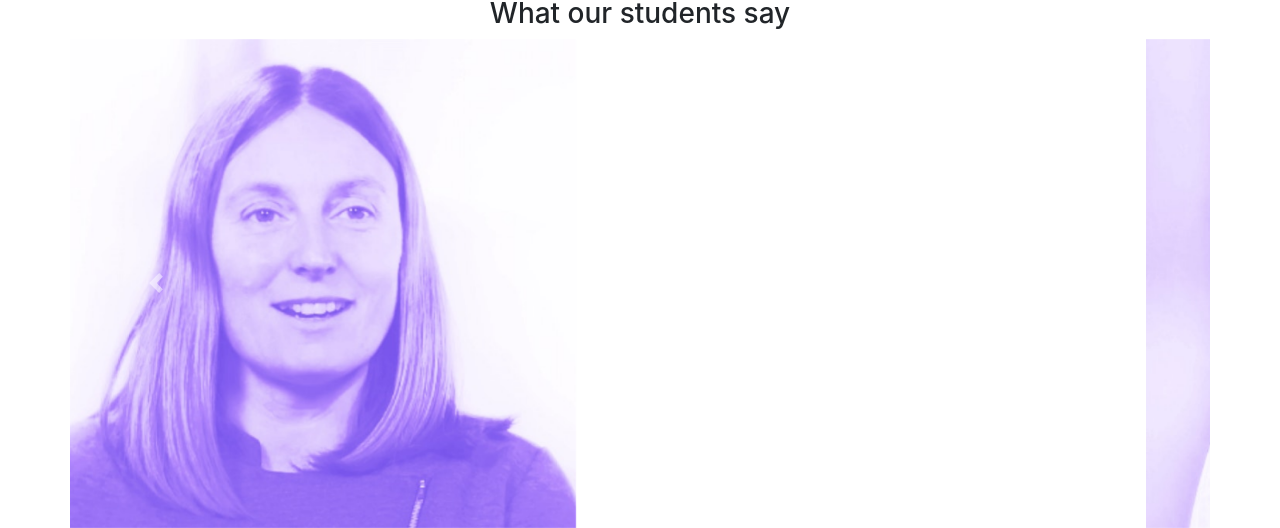
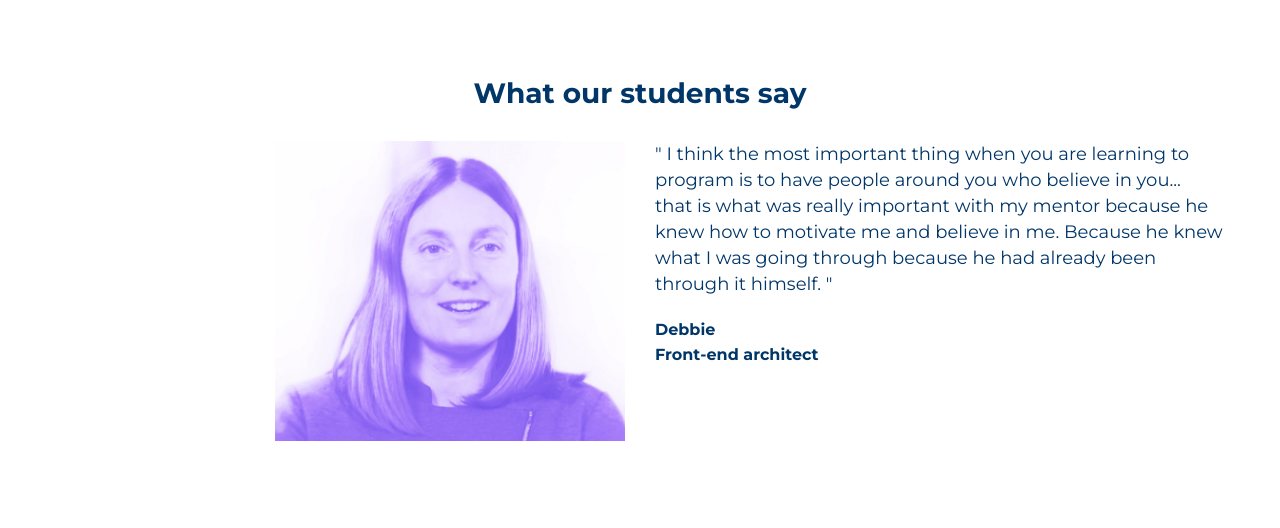
Before and after one commit to kreso66maric/openclassrooms-clone, a plain HTML site: page index.html in a window 1280 px wide. Shown: the part 1302-1830 px from the top of the page. After the commit the page ends 1743 px from the top, so only its background shows below. Drawn offline with nearby package versions, Linux system fonts and the light colour scheme.

Commit message:
Again, one more commit

```diff
--- a/index.html
+++ b/index.html
@@ -109,37 +109,22 @@
 
 <!-- Section three -->
 
-<div class="container">
+<div class="container-fluid section-three">
 	<div class="row">
 		<div class="col-lg-12">
 			<h3 class="text-center">What our students say</h3>
 		</div>
 
-<!-- Carousel starts -->
-<div id="carouselExampleIndicators" class="carousel slide" data-ride="carousel">
-  <ol class="carousel-indicators">
-    <li data-target="#carouselExampleIndicators" data-slide-to="0" class="active"></li>
-    <li data-target="#carouselExampleIndicators" data-slide-to="1"></li>
-  </ol>
-  <div class="carousel-inner" role="listbox">
-    <div class="carousel-item active">
-			<img class="d-block w-50" src="img/debbie.jpeg" data-src="holder.js/900x400?theme=social" alt="First slide">
-
-    </div>
-    <div class="carousel-item">
-      <img class="d-block w-50" src="img/Stephanie.jpeg" data-src="holder.js/900x400?theme=industrial" alt="Second slide">
-    </div>
+		<div class="col-lg-6 col-sm-12">
+			<img src="img/debbie.jpeg" alt="">
+		</div>
+		<div class="col-lg-6 col-sm-12">
+			<p>" I think the most important thing when you are learning to program is to have people around you who believe in you...
+				that is what was really important with my mentor because he knew how to motivate me and believe in me.
+				 Because he knew what I was going through because he had already been through it himself. "</p>
+				 <span>Debbie <br> Front-end architect</span>
+		</div>
   </div>
-  <a class="carousel-control-prev" href="#carouselExampleIndicators" role="button" data-slide="prev">
-    <span class="carousel-control-prev-icon" aria-hidden="true"></span>
-    <span class="sr-only">Previous</span>
-  </a>
-  <a class="carousel-control-next" href="#carouselExampleIndicators" role="button" data-slide="next">
-    <span class="carousel-control-next-icon" aria-hidden="true"></span>
-    <span class="sr-only">Next</span>
-  </a>
-</div>
-	<!-- Carousel ends -->
 </div>
 
 <!-- Scripts -->
--- a/style.css
+++ b/style.css
@@ -174,3 +174,31 @@ html, body {
 iframe {
 	margin: 70px auto 40px 40px;
 }
+
+.section-three h3 {
+	font-family: 'Montserrat', sans-serif;
+	color: #003668;
+	font-weight: 700;
+	margin: 80px 0 30px 0;
+}
+
+.section-three img {
+	width: 350px;
+	float: right;
+}
+
+.section-three p {
+	font-family: 'Montserrat', sans-serif;
+	color: #003668;
+	display: block;
+	line-height: 26px;
+	font-size: 18px;
+	width: 568px;
+	margin: 0 auto 20px 0;
+}
+
+.section-three span {
+	font-family: 'Montserrat', sans-serif;
+	font-weight: 700;
+	color: #003668;
+}
```
